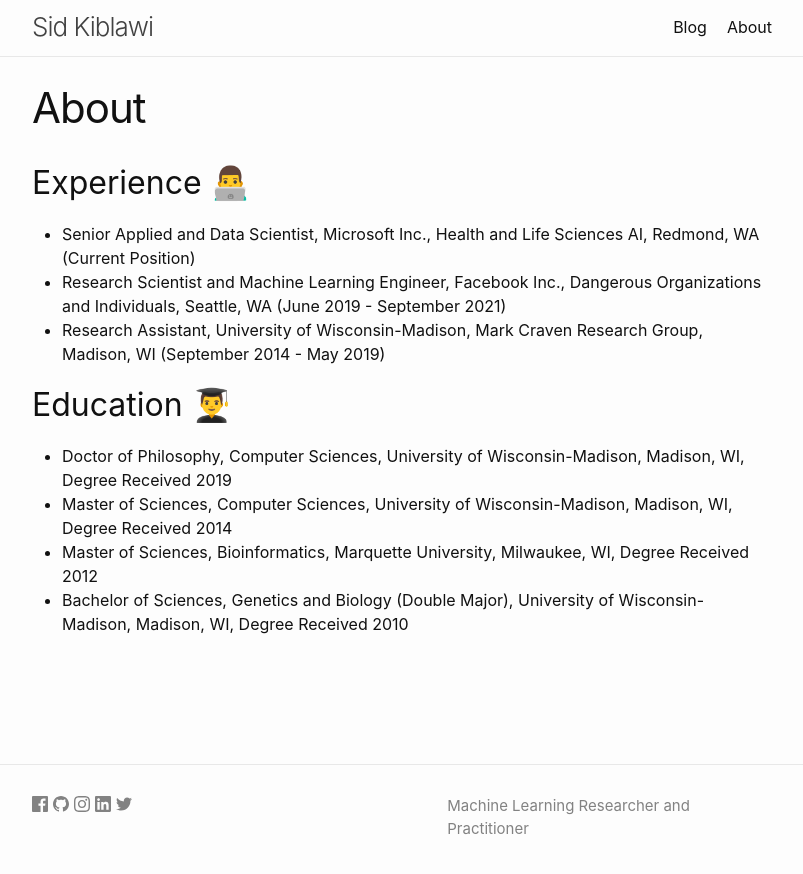
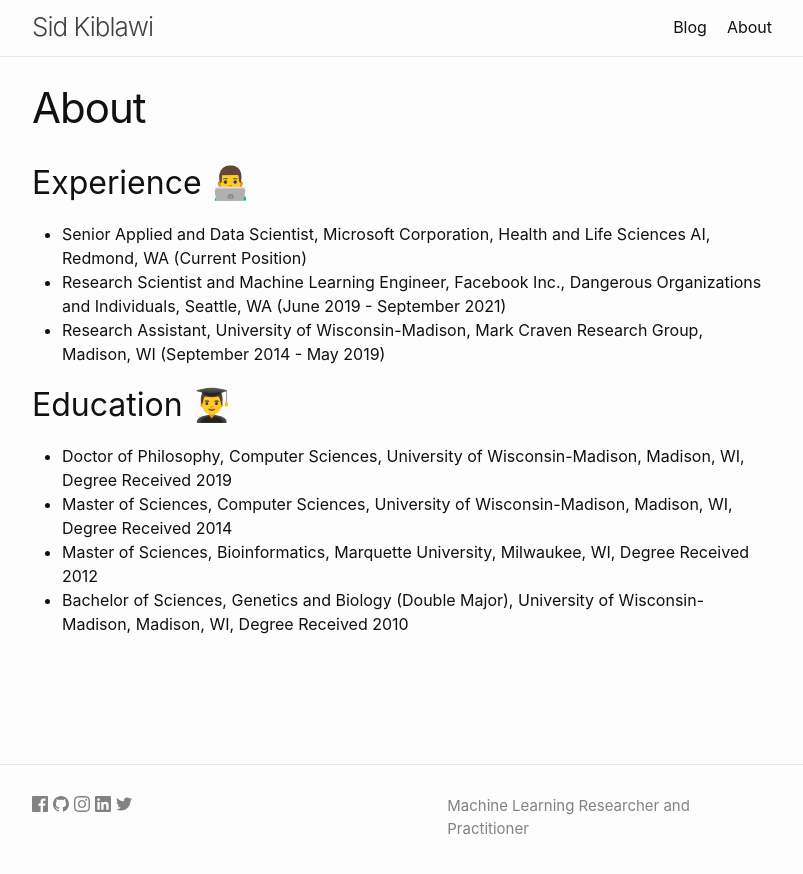
Before and after one commit to sidkiblawi/sidkiblawi.github.io, a Jekyll site: the page built from about.md, in a window 1280 px wide. Shown: the top 874 px of the page, without its empty margins (238-1041 px from the left). Built offline with Jekyll 4.4.1, drawn with Linux system fonts in a browser that asks for light colours.

Commit message:
Update about.md

```diff
--- a/about.md
+++ b/about.md
@@ -5,7 +5,7 @@ permalink: /about/
 ---
 
 ## Experience 👨‍💻
-* Senior Applied and Data Scientist, Microsoft Inc., Health and Life Sciences AI, Redmond, WA (Current Position)
+* Senior Applied and Data Scientist, Microsoft Corporation, Health and Life Sciences AI, Redmond, WA (Current Position)
 * Research Scientist and Machine Learning Engineer, Facebook Inc., Dangerous Organizations and Individuals, Seattle, WA (June 2019 - September 2021)
 * Research Assistant, University of Wisconsin-Madison, Mark Craven Research Group, Madison, WI (September 2014 - May 2019)
 
```
